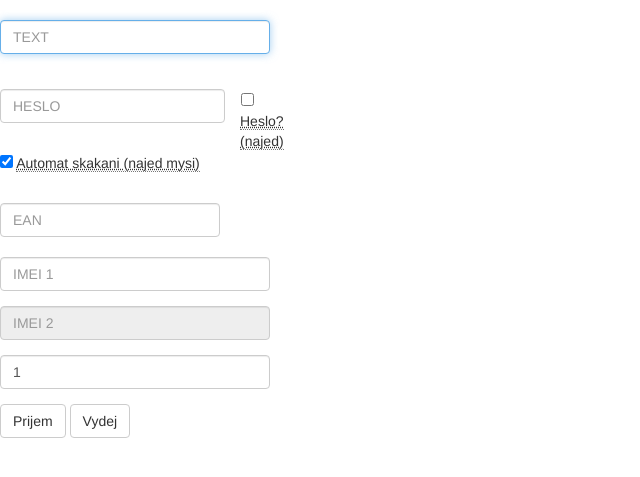
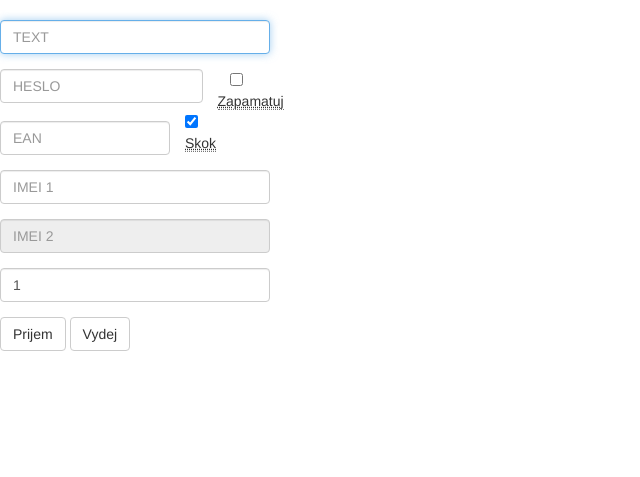
Before and after one commit to Antoninecek/sklad, a PHP site: page /projects/sklad/pridej in a window 1280 px wide. Shown: the part 102-579 px from the top of the page, without its empty margins (0-640 px from the left). Run offline with PHP 8.4, Linux system fonts and the light colour scheme; data that the repository does not hold is empty; some libraries are stand-ins or nearby versions.

Commit message:
update pridej (pohled, kotroler)
prehozen text, zmenseni formu, pohyb ve formu

```diff
--- a/kontrolery/PridejKontroler.php
+++ b/kontrolery/PridejKontroler.php
@@ -25,6 +25,7 @@ class PridejKontroler extends Kontroler {
     protected $pokusUnda = FALSE;
     protected $vysledekUnda = FALSE;
     protected $vypisZnova = FALSE;
+    protected $zmenaFocus;
 
     public function zpracuj($params) {
         $spravceZaznamu = new SpravceZaznamu();
--- a/pohledy/pridej.php
+++ b/pohledy/pridej.php
@@ -7,6 +7,20 @@
 </form>
 
 <script>
+<?php
+if ($this->vypisZnova) {
+    ?>
+        window.onload = disableIt;
+        var zmenaFocus = true;
+    <?php
+} else {
+    ?>
+        var zmenaFocus = false;
+    <?php
+}
+?>
+
+
     function showIt(str) {
         if (str == "") {
             document.getElementById("txtHint").innerHTML = "";
@@ -80,11 +94,18 @@
             }
         }
 
+        if (zmenaFocus) {
+            document.getElementById('jmenoPridejForm').focus();
+            zmenaFocus = false;
+        } else {
             if (document.getElementById("skok").checked) {
                 setTimeout(function () {
                     document.getElementById("imei1-input").focus();
                 }, 1500);
             }
+        }
+
+
     }
 
 
@@ -120,14 +141,18 @@
     function validate() {
         if (document.getElementById('imei-input').value != "") {
             if (document.getElementById('imei1-input').value != "") {
+                if (imeiOk != true || imei1Ok != true) {
                     document.getElementById('imeiMsg').className = "show";
                     document.getElementById('imeiMsg').setAttribute("data-content", "Krizek znaci nespravne IMEI");
                     document.getElementById('imeiMsg').setAttribute("data-original-title", "Nespravne IMEI");
+                }
                 return imeiOk == true && imei1Ok == true;
             }
+            if (imeiOk != true) {
                 document.getElementById('imeiMsg').className = "show";
                 document.getElementById('imeiMsg').setAttribute("data-content", "Krizek znaci nespravne IMEI");
                 document.getElementById('imeiMsg').setAttribute("data-original-title", "Nespravne IMEI");
+            }
             return imeiOk == true;
         } else
             return true;
@@ -231,36 +256,37 @@ if (isset($this->vysledek)) {
             <div class="form-group">
                 <input type="text" class="form-control" name="text" placeholder="TEXT" value="<?= $this->zachovatHeslo || $this->vypisZnova ? $this->text : "" ?>"  <?php echo $this->zachovatHeslo ? "" : "autofocus" ?>>
             </div>
-            <br>
             <div class="form-group">
-                <div class="col-sm-10" style="padding: 0;">
-                    <input type="password" class="form-control" name="jmeno" value="<?= $this->zachovatHeslo || $this->vypisZnova ? $this->heslo : "" ?>" placeholder="HESLO" autocomplete="off" required>
+                <div class="col-sm-9" style="padding: 0;">
+                    <input type="password" class="form-control" id="jmenoPridejForm" name="jmeno" value="<?= $this->zachovatHeslo ? $this->heslo : "" ?>" placeholder="HESLO" autocomplete="off" required>
                 </div>
-                <div class="col-sm-2 text-center">
-                    <input type="checkbox" name="formZachovejHeslo" <?= $this->zachovatHeslo ? "checked" : "" ?> tabindex="-1"> <abbr title="nech zaskrtnute pro zachovani tveho hesla v kolonce i po provedeni prijmu/vydeje">Heslo? (najed)</abbr>
+                <div class="col-sm-3 text-center" style="display: inline-block">
+                    <input type="checkbox" name="formZachovejHeslo" <?= $this->zachovatHeslo ? "checked" : "" ?> tabindex="-1"><abbr title="nech zaskrtnute pro zachovani tveho hesla v kolonce i po provedeni prijmu/vydeje (vhodne pro prijem kamionu)">Zapamatuj</abbr>
                 </div>
             </div>
             <br/>
 
-            <input id="skok" type="checkbox" name="skoc" tabindex="-1" checked> <abbr title="odskrtni pro zadani eanu/imei rucne">Automat skakani (najed mysi)</abbr>
-
             <div class="row">
-                <div class="col-sm-10" style="padding-top: 30px;">
+                <div class="col-sm-8" style="padding-top: 10px;">
                     <input class="form-control" pattern="[0-9]{11,13}" name="ean" title="EAN" value="<?= $this->vypisZnova ? $_POST['ean'] : "" ?>" oninput="showIt(this.value)" placeholder="EAN" required <?php echo $this->zachovatHeslo ? "autofocus" : "" ?>>
                 </div>
-                <div class="col-sm-2">
+                <div class="col-sm-1" style="padding: 0;">
+                    <input id="skok" type="checkbox" name="skoc" tabindex="-1" checked>
+                    <br>
+                    <abbr title="odskrtni pro zadani eanu/imei rucne">Skok</abbr>
+                </div>
+                <div class="col-sm-3">
                     <div id="txtHint" class="col-sm-6">
                     </div>
                 </div>
 
             </div>
-            <br>
-            <div class="form-group">
+            <div class="form-group" style="padding-top: 15px;">
                 <input id="imei-input" pattern="[0-9]{14,15}" title="IMEI" class="form-control" name="imei" value="<?= $this->vypisZnova ? $_POST['imei'] : "" ?>" placeholder="IMEI 1" oninput="disableIt()" onchange="disableIt()">
             </div>
             <p id="test"></p>
             <div class="form-group">
-                <input id="imei1-input" pattern="[0-9]{14,15}" title="IMEI" class="form-control" name="imei1" value="<?= $this->vypisZnova && isset($_POST['imei1']) ? $_POST['imei1'] : "" ?>" placeholder="IMEI 2" disabled oninput="disableIt()" onchange="disableIt()">
+                <input id="imei1-input" pattern="[0-9]{14,15}" title="IMEI" class="form-control" name="imei1" value="<?= $this->vypisZnova && isset($_POST['imei1']) ? $_POST['imei1'] : "" ?>" placeholder="IMEI 2" <?php echo $this->vypisZnova ? "" : "disabled" ?> oninput="disableIt()" onchange="disableIt()">
             </div>
 
             <div class="form-group">
--- a/style.css
+++ b/style.css
@@ -273,6 +273,7 @@ div#zk:active img {
 .styla{
     position: absolute;
     top:-45px;
+    left: 40px;
 }
 
 .stylb {
```
Lines whose indentation alone changed are shown as unchanged.
